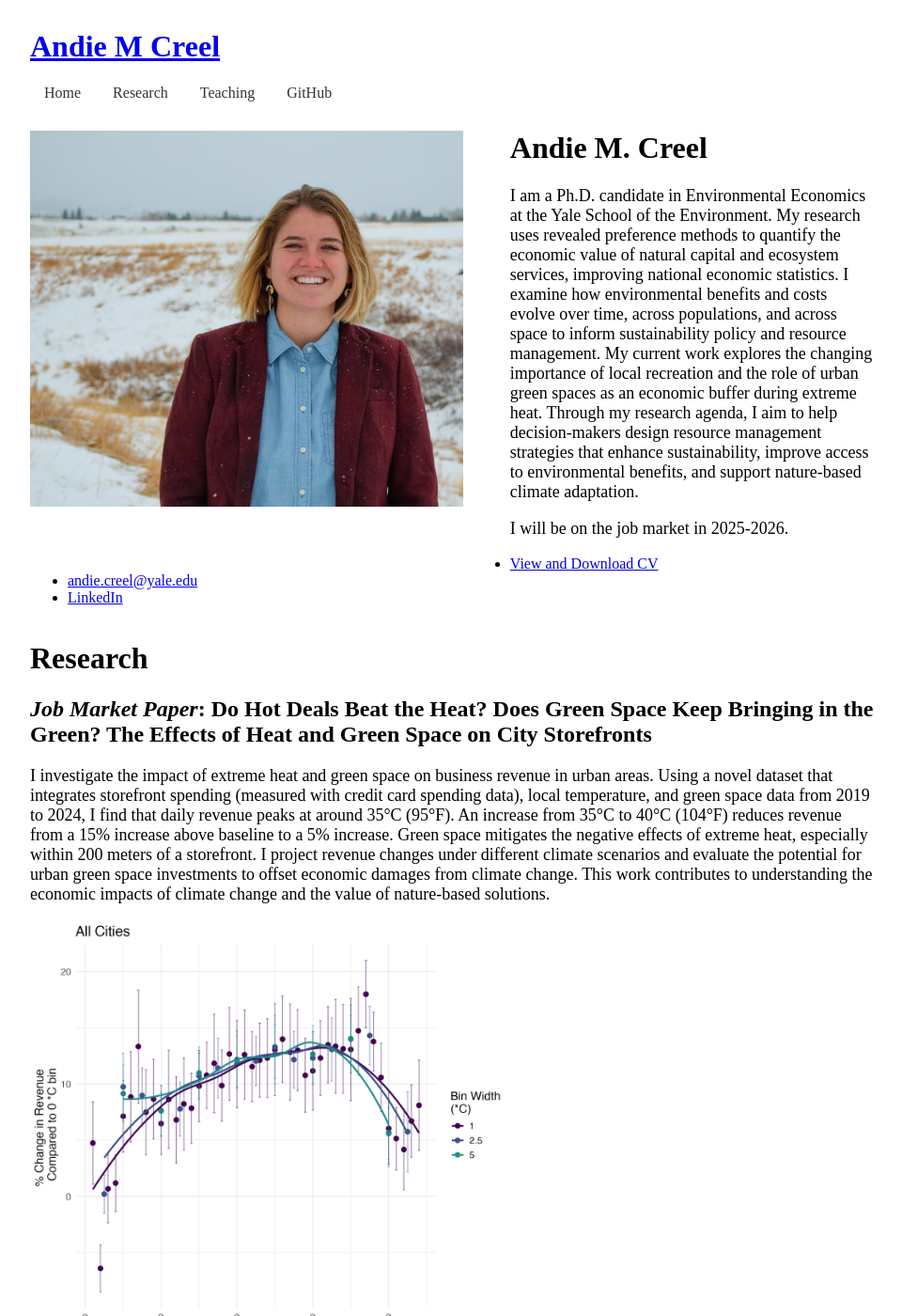
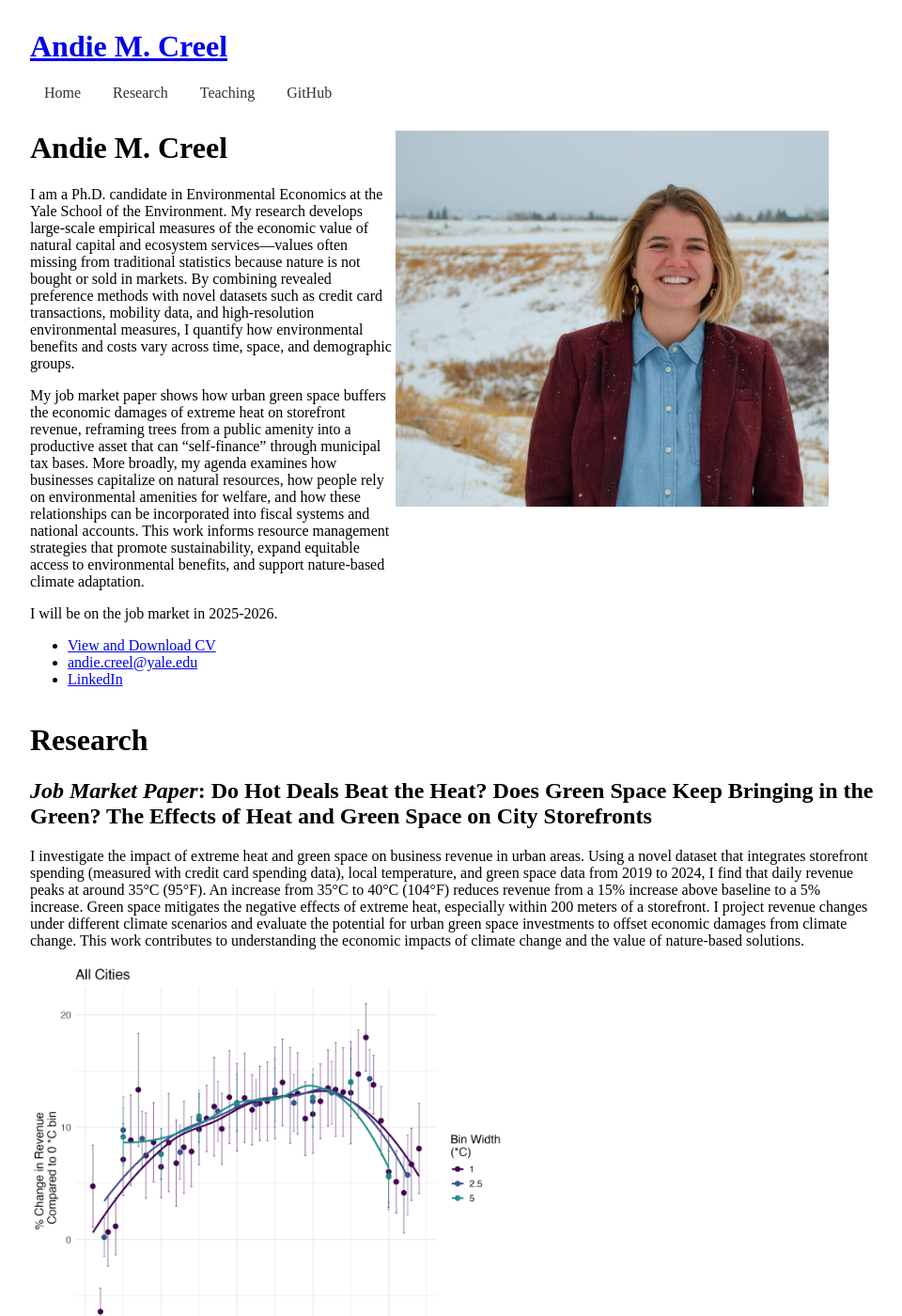
Before and after one commit to a5creel/a5creel.github.io, a Jekyll site: the page built from index.md, in a window 1280 px wide and 1400 px high. Shown: the whole window at 94% size, without its empty margins (158-1118 px from the left). Built offline with Jekyll 4.4.1, drawn with Linux system fonts in a browser that asks for light colours.

Commit message:
testing formatting

```diff
--- a/_config.yml
+++ b/_config.yml
@@ -1,2 +1,2 @@
 theme: jekyll-theme-minimal
-title: Andie M Creel
+title: Andie M. Creel
--- a/_layouts/default.html
+++ b/_layouts/default.html
@@ -31,9 +31,6 @@
             max-height: 450px; /* Set your desired maximum height here */
             width: auto;
         }
-        p {
-        font-size: 18px; /* Set your desired font size here */
-        }
     </style>
 </head>
 <body>
--- a/index.md
+++ b/index.md
@@ -3,12 +3,14 @@ layout: default
 title: Andie M. Creel
 ---
 
-<div style="float: left; margin-right: 50px; margin-bottom: 50px;">
+<div style="float: right; margin-right: 50px; margin-bottom: 50px;">
     <img src="photos/DSC_0102.jpg" alt="Andie Creel" style="max-height: 400px;">
 </div>
 
 # Andie M. Creel
-I am a Ph.D. candidate in Environmental Economics at the Yale School of the Environment. My research uses revealed preference methods to quantify the economic value of natural capital and ecosystem services, improving national economic statistics. I examine how environmental benefits and costs evolve over time, across populations, and across space to inform sustainability policy and resource management. My current work explores the changing importance of local recreation and the role of urban green spaces as an economic buffer during extreme heat. Through my research agenda, I aim to help decision-makers design resource management strategies that enhance sustainability, improve access to environmental benefits, and support nature-based climate adaptation.
+I am a Ph.D. candidate in Environmental Economics at the Yale School of the Environment. My research develops large-scale empirical measures of the economic value of natural capital and ecosystem services—values often missing from traditional statistics because nature is not bought or sold in markets. By combining revealed preference methods with novel datasets such as credit card transactions, mobility data, and high-resolution environmental measures, I quantify how environmental benefits and costs vary across time, space, and demographic groups.
+
+My job market paper shows how urban green space buffers the economic damages of extreme heat on storefront revenue, reframing trees from a public amenity into a productive asset that can “self-finance” through municipal tax bases. More broadly, my agenda examines how businesses capitalize on natural resources, how people rely on environmental amenities for welfare, and how these relationships can be incorporated into fiscal systems and national accounts. This work informs resource management strategies that promote sustainability, expand equitable access to environmental benefits, and support nature-based climate adaptation.
 
 I will be on the job market in 2025-2026.
 
```
Also changed, not shown: 2 other files.
